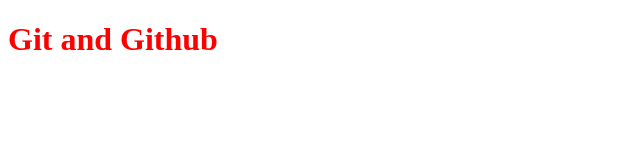
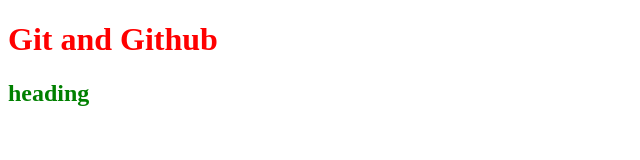
Before and after one commit to Farsana1/gitsample, a plain HTML site: page index.html in a window 1280 px wide. Shown: the whole page, without its empty margins (0-640 px from the left). Drawn offline with Linux system fonts and the light colour scheme.

Commit message:
added h2 tag

```diff
--- a/index.html
+++ b/index.html
@@ -8,5 +8,6 @@
 </head>
 <body>
     <h1>Git and Github</h1>
+    <h2>heading</h2>
 </body>
 </html>
--- a/style.css
+++ b/style.css
@@ -1,3 +1,6 @@
 h1{
     color: red;
 }
+h2{
+    color:green;
+}
```
